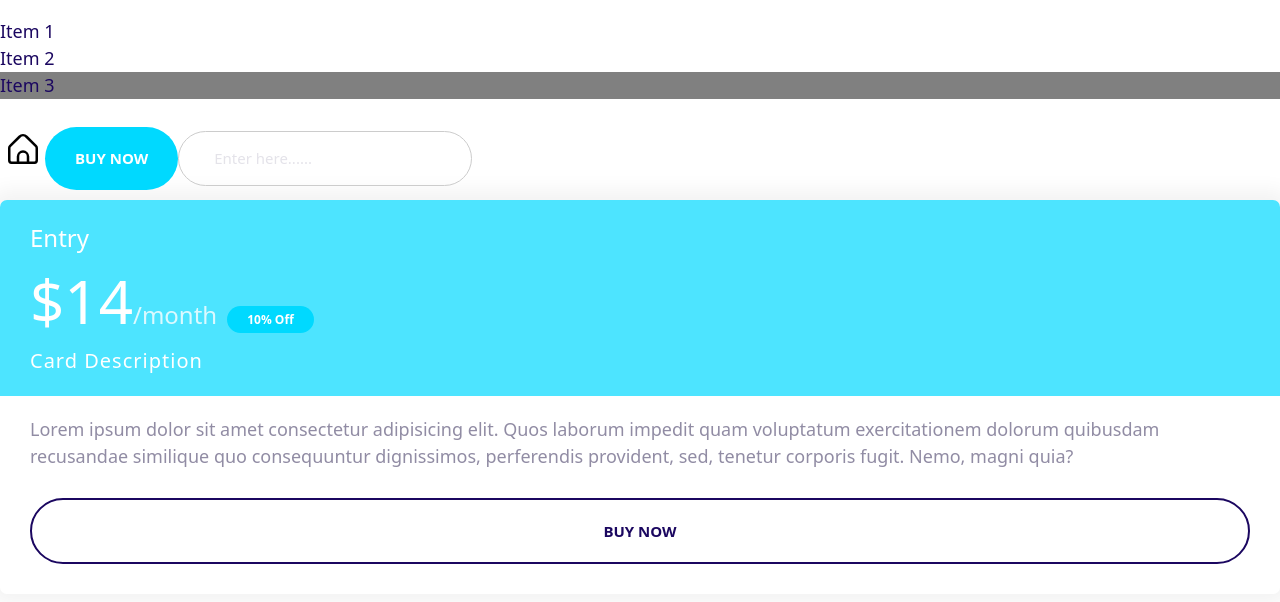
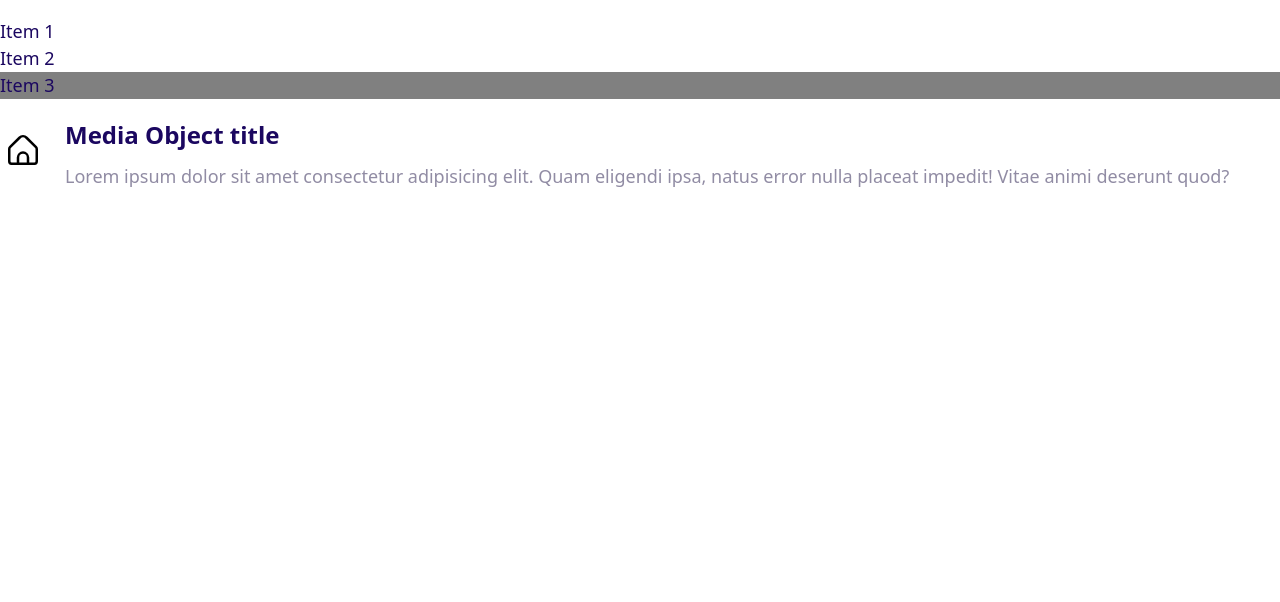
Before and after one commit to camellre/cabinet-store, a React (Create React App) app: page / in a window 1280 px wide. Shown: the top 602 px of the page. Built offline with nearby package versions, Linux system fonts and the light colour scheme.

Commit message:
add media object component

```diff
--- a/src/App.tsx
+++ b/src/App.tsx
@@ -5,6 +5,7 @@ import Card from "./components/Card";
 import Icon from "./components/Icon";
 import Input from "./components/Input";
 import List from "./components/List";
+import MediaObject from "./components/MediaObject";
 
 interface ListItem {
   id: string;
@@ -42,10 +43,7 @@ function App() {
         selectedItem={selectedListItem}
         listStyle="list"
       />
-      <Icon />
-      <Button theme="btn--secondary" blockButton={false} />
-      <Input />
-      <Card />
+      <MediaObject />
     </>
   );
 }
--- /dev/null
+++ b/src/components/MediaObject.tsx
@@ -0,0 +1,22 @@
+import React from "react";
+import styles from "../css/MediaObject.module.scss";
+import Icon from "./Icon";
+
+function MediaObject() {
+  return (
+    <div className={styles.media}>
+      <div className={styles.mediaImage}>
+        <Icon />
+      </div>
+      <div className={styles.mediaBody}>
+        <h3 className={styles.mediaTitle}>Media Object title</h3>
+        <p>
+          Lorem ipsum dolor sit amet consectetur adipisicing elit. Quam eligendi
+          ipsa, natus error nulla placeat impedit! Vitae animi deserunt quod?
+        </p>
+      </div>
+    </div>
+  );
+}
+
+export default MediaObject;
--- /dev/null
+++ b/src/css/MediaObject.module.scss
@@ -0,0 +1,17 @@
+@use "../App.scss" as app;
+
+.media {
+  display: flex;
+}
+
+.mediaTitle {
+  margin-top: 0;
+}
+
+.mediaBody {
+  margin: 0 2rem;
+}
+
+.mediaImage {
+  margin-top: 1rem;
+}
```
